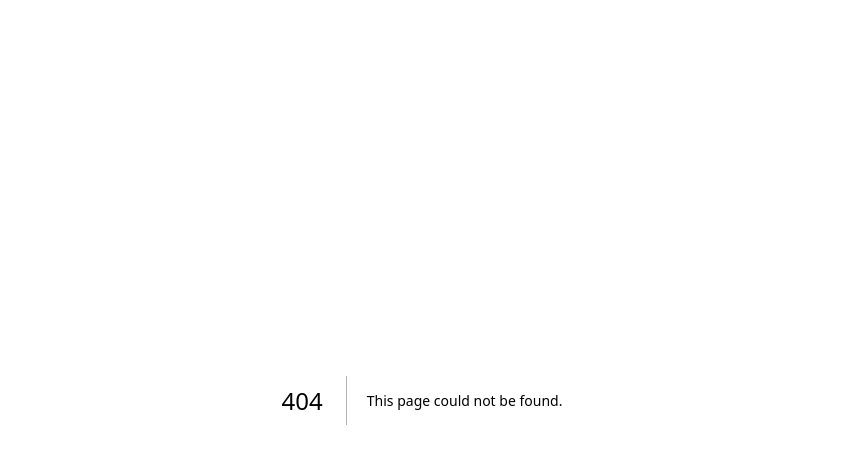
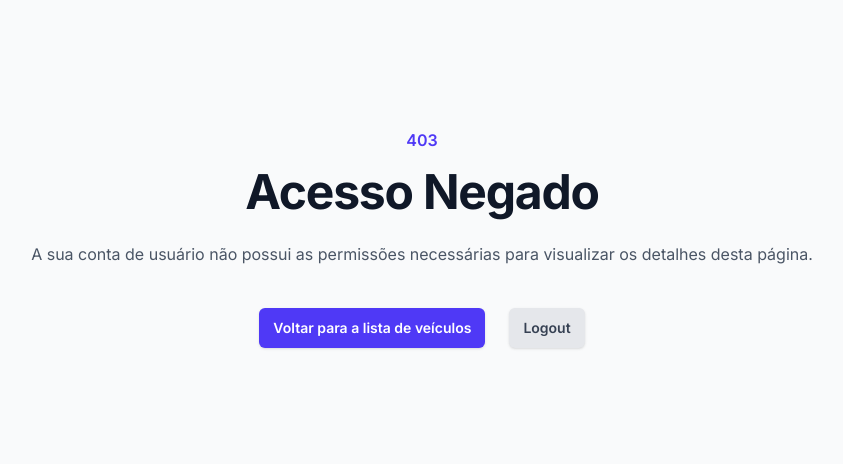
Before and after one commit to pedrolidio/TCC-Frontend, a Next.js app: page /unauthorized in a window 1280 px wide. Before the commit this address had no page. Shown: the top 464 px of the page, without its empty margins (218-1061 px from the left). Built offline with nearby package versions, Linux system fonts and the light colour scheme.

Commit message:
Adição de página para acesso negado

```diff
--- /dev/null
+++ b/src/app/(public)/unauthorized/page.tsx
@@ -0,0 +1,32 @@
+import LogoutButton from '@/features/auth/components/LogoutButton';
+import Link from 'next/link';
+
+export const metadata = {
+  title: 'Acesso Negado',
+  description: 'Você não tem permissão para acessar esta página.',
+};
+
+export default function UnauthorizedPage() {
+  return (
+    <main className="grid min-h-full place-items-center px-6 py-24 sm:py-32 lg:px-8">
+      <div className="text-center">
+        <p className="text-base font-semibold text-indigo-600">403</p>
+        <h1 className="mt-4 text-3xl font-bold tracking-tight text-gray-900 sm:text-5xl">
+          Acesso Negado
+        </h1>
+        <p className="mt-6 text-base leading-7 text-gray-600">
+          A sua conta de usuário não possui as permissões necessárias para visualizar os detalhes desta página.
+        </p>
+        <div className="mt-10 flex items-center justify-center gap-x-6">
+          <Link
+            href="/vehicles"
+            className="rounded-md bg-indigo-600 px-3.5 py-2.5 text-sm font-semibold text-white shadow-sm hover:bg-indigo-500 focus-visible:outline focus-visible:outline-2 focus-visible:outline-offset-2 focus-visible:outline-indigo-600"
+          >
+            Voltar para a lista de veículos
+          </Link>
+          <LogoutButton />
+        </div>
+      </div>
+    </main>
+  );
+}
```
